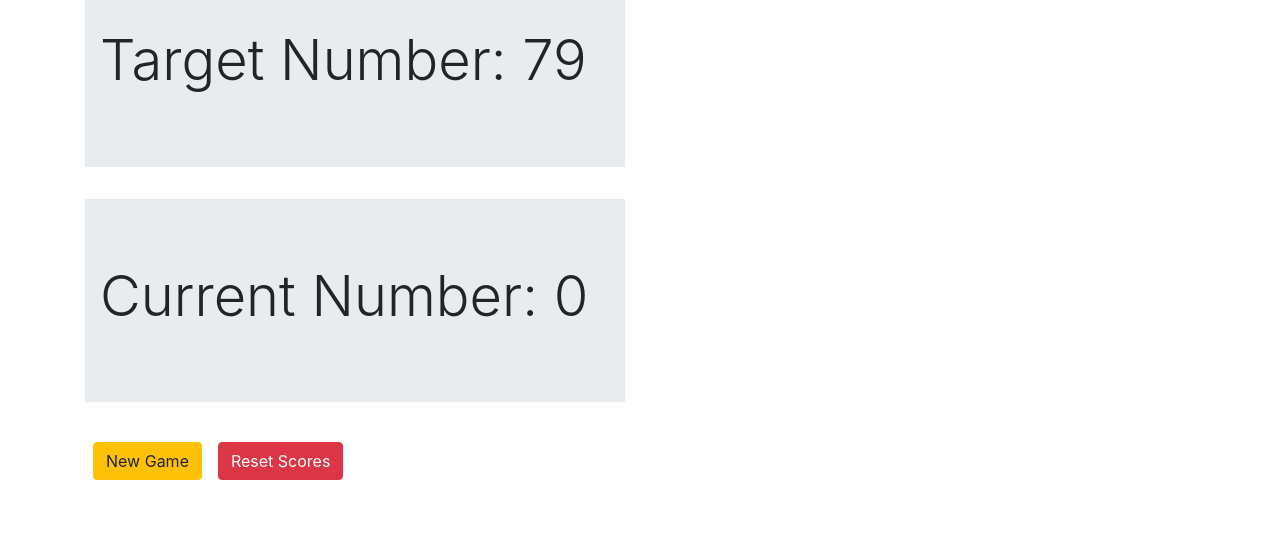
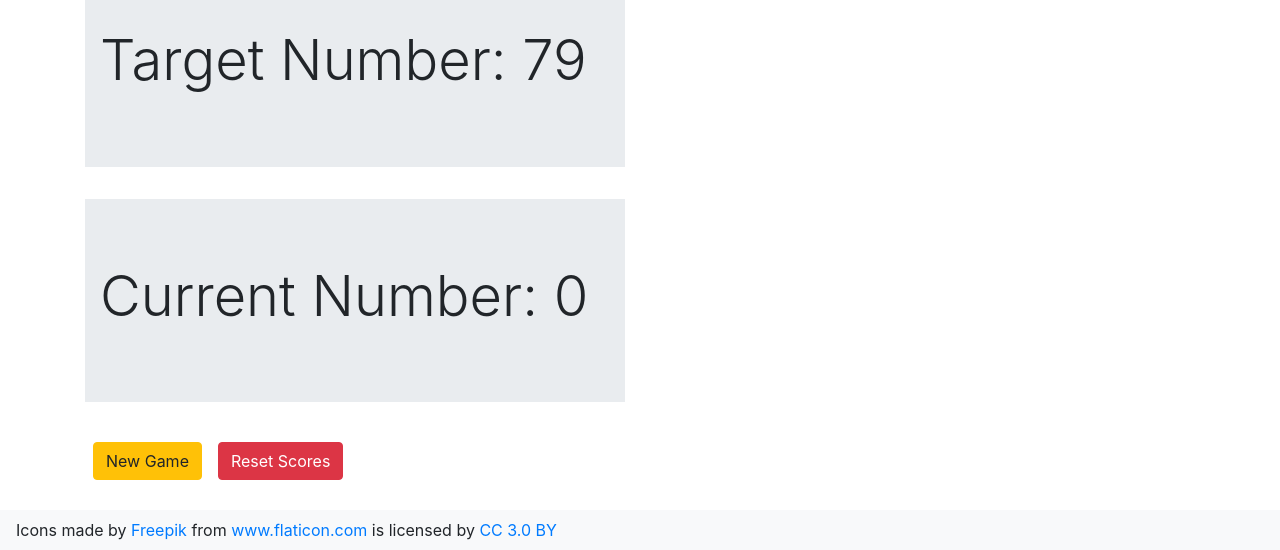
Before and after one commit to randolphbailey/unit-4-game, a plain HTML site: page index.html in a window 1280 px wide. Shown: the part 250-800 px from the top of the page. Drawn offline with nearby package versions, Linux system fonts and the light colour scheme.

Commit message:
add attribution for crystal icons

```diff
--- a/index.html
+++ b/index.html
@@ -76,6 +76,9 @@
             </div>
         </div>
     </div>
+    <nav class="navbar fixed-bottom navbar-light bg-light justify-content-start">
+        <div>Icons made by <a href="https://www.freepik.com/" title="Freepik">Freepik</a> from <a href="https://www.flaticon.com/" title="Flaticon">www.flaticon.com</a> is licensed by <a href="http://creativecommons.org/licenses/by/3.0/" title="Creative Commons BY 3.0" target="_blank">CC 3.0 BY</a></div>
+    </nav>
     <script src="assets/javascript/game.js"></script>
 </body>
 </html>
```
